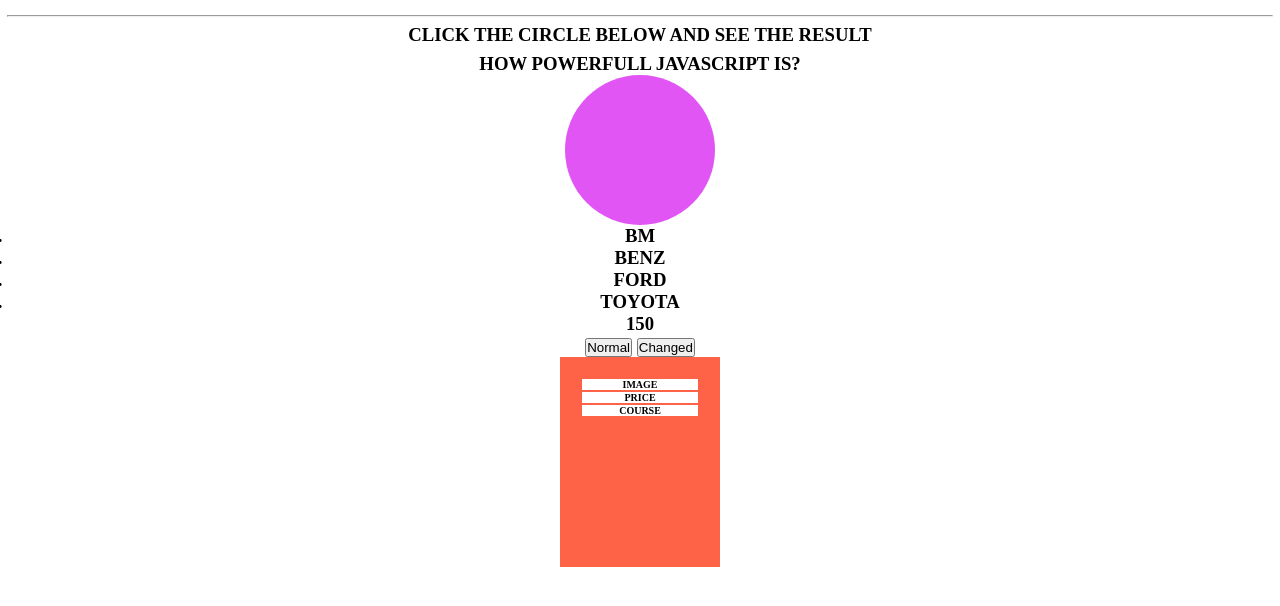
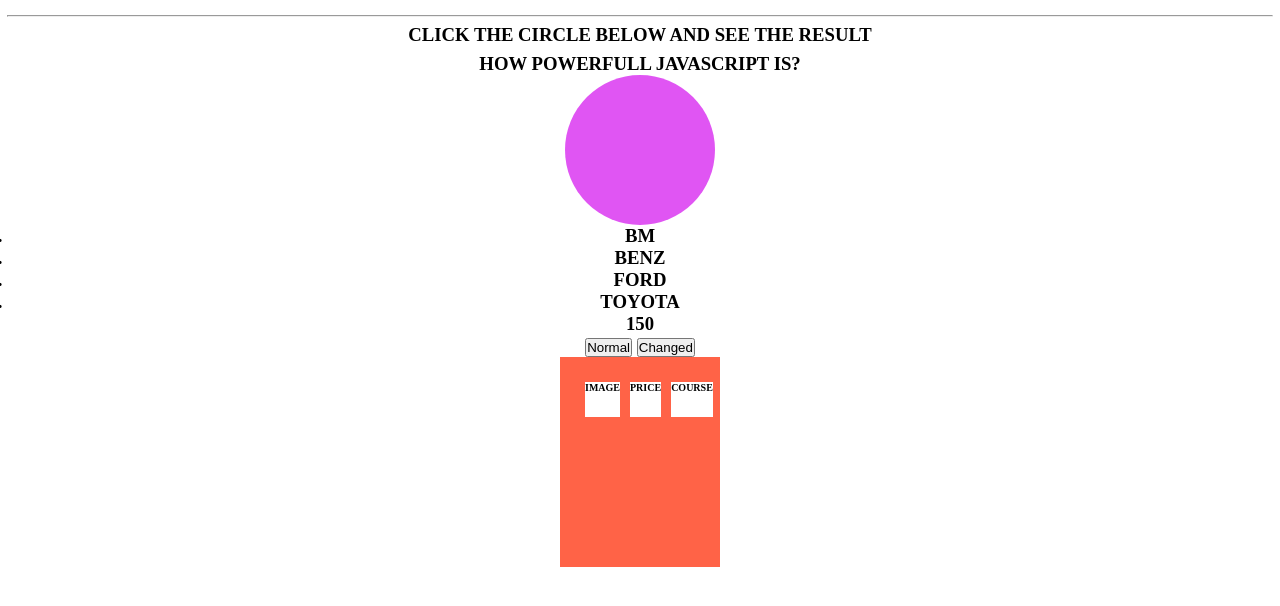
Before and after one commit to Aftabe/basic-js-code, a plain HTML site: page index.html in a window 1280 px wide. Shown: the part 62-668 px from the top of the page. Drawn offline with Linux system fonts and the light colour scheme.

Commit message:
custom css style addpiled

```diff
--- a/css/style.css
+++ b/css/style.css
@@ -42,6 +42,7 @@
 
 /* card style */
 .card{
+  display: flex;
   width: 120px;
   height: 170px;
   overflow: hidden;
@@ -53,7 +54,8 @@
 }
 
 p{
+  height: 35px;
   font-size: 10px;
   background-color: white;
-  margin: 2px;
+  margin: 5px;
 }
```
